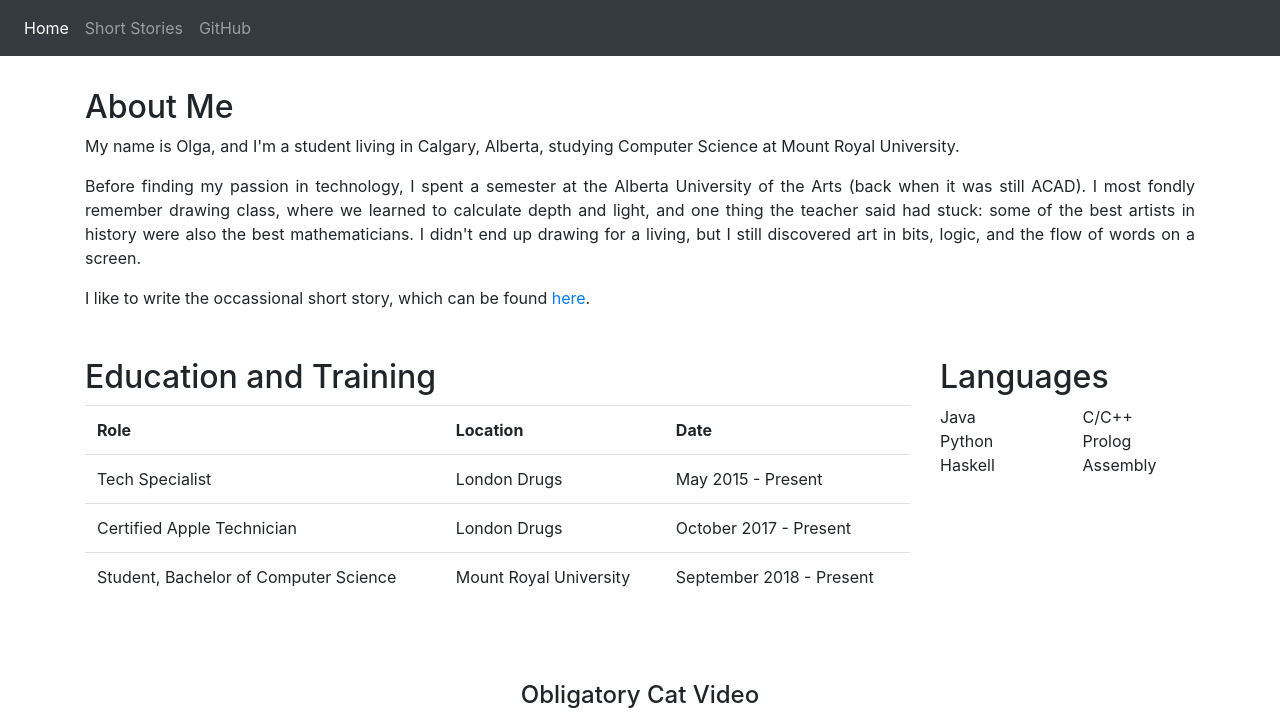
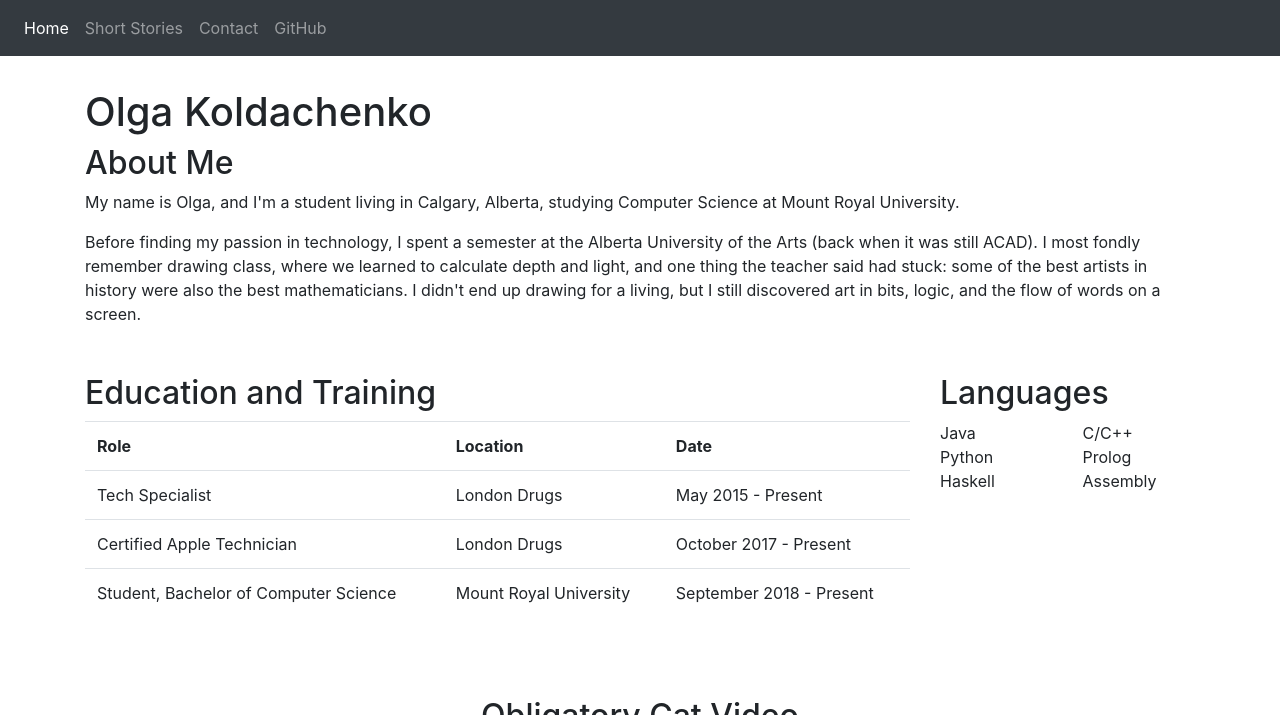
Before and after one commit to okold/homepage, a PHP site: page / in a window 1280 px wide. Shown: the top 715 px of the page. Run offline with PHP 8.4, Linux system fonts and the light colour scheme.

Commit message:
Web accessibility

```diff
--- a/index.html
+++ b/index.html
@@ -11,6 +11,7 @@
     <title>Olga Koldachenko</title>
 </head>
 <body>
+    <a href="#main" id="skipnav">Skip navigation.</a>
     <header>
         <nav class="navbar navbar-expand-sm navbar-dark bg-dark">
             <!--a class="navbar-brand" href="#">Navbar</a-->
@@ -21,10 +22,13 @@
             <div class="collapse navbar-collapse" id="navbarSupportedContent">
               <ul class="navbar-nav mr-auto">
                 <li class="nav-item active">
-                    <a class="nav-link active" href="index.html">Home <span class="sr-only">(current)</span></a>
+                    <a class="nav-link" href="index.html">Home <span class="sr-only">(current)</span></a>
                 </li>
                 <li class="nav-item">
                     <a class="nav-link" href="stories.html">Short Stories</a>
+                </li>
+                <li class="nav-item">
+                    <a class="nav-link" href="#contact">Contact</a>
                 </li>
                 <li class="nav-item">
                     <a class="nav-link" href="https://github.com/okold">GitHub</a>
@@ -33,13 +37,13 @@
             </div>
           </nav>
     </header>
-    <main class="container">
+    <main id="main" class="container">
+        <h1>Olga Koldachenko</h1>
         <div class="row">
             <article id="blurb" class="col-12">
                 <h2>About Me</h2>
                 <p>My name is Olga, and I'm a student living in Calgary, Alberta, studying Computer Science at Mount Royal University.</p>
                 <p>Before finding my passion in technology, I spent a semester at the Alberta University of the Arts (back when it was still ACAD). I most fondly remember drawing class, where we learned to calculate depth and light, and one thing the teacher said had stuck: some of the best artists in history were also the best mathematicians. I didn't end up drawing for a living, but I still discovered art in bits, logic, and the flow of words on a screen.</p>
-                <p>I like to write the occassional short story, which can be found <a href="stories.html" title="Stories">here</a>.</p>
             </article>
             <section id="education" class="col-sm-12 col-md-9">
                 <h2>Education and Training</h2>
@@ -78,17 +82,16 @@
                 </ul>
             </section>
             <section id="video" class="col-sm-12">
-                <h4 class="text-center">Obligatory Cat Video</h4>
+                <h2 class="text-center">Obligatory Cat Video</h2>
                 <!--Copied from Youtube video embed link width="560" height="315"-->
                 <figure class="d-flex flex-column align-items-center">
                     <iframe width="560" height="315" src="https://www.youtube.com/embed/Uf9DADAMrzM" allow="accelerometer; autoplay; encrypted-media; gyroscope; picture-in-picture" allowfullscreen></iframe>
                     <figcaption>His name is Saffron</figcaption>
                 </figure>
             </section>
-            <section class="col-sm-12">
+            <section id="contact" class="col-sm-12">
                 <h2>Contact</h2>
-                <form name="contact" action="mailto:okold525@mtroyal.ca">
-                    <fieldset class="form-group">
+                <form name="contact" class="form-group" action="mailto:okold525@mtroyal.ca">
                     <label for="subject" class="col-form-label">Subject*</label>
                     <input id="subject" name="subject" type="text" class="form-control" required>
                     <label for="email_body" class="col-form-label">Body Text*</label>
@@ -97,7 +100,6 @@
                         <button name="send" type="submit" class="btn btn-primary">Send</button>
                         <button name="reset" type="reset" class="btn btn-secondary">Reset</button>
                     </div>
-                    </fieldset>
                 </form>
             </section>
         </div>
--- a/stories.html
+++ b/stories.html
@@ -8,6 +8,7 @@
     <title>Short Stories</title>
 </head>
 <body>
+    <a href="#main" id="skipnav">Skip navigation.</a>
     <header>
         <nav class="navbar navbar-expand-sm navbar-dark bg-dark">
             <!--a class="navbar-brand" href="#">Navbar</a-->
@@ -24,6 +25,9 @@
                     <a class="nav-link" href="stories.html">Short Stories <span class="sr-only">(current)</span></a>
                 </li>
                 <li class="nav-item">
+                    <a class="nav-link" href="index.html#contact">Contact</a>
+                </li>
+                <li class="nav-item">
                     <a class="nav-link" href="https://github.com/okold">GitHub</a>
                 </li>
               </ul>
@@ -32,7 +36,7 @@
     </header>
     <main class="container">
         <section>
-            <h2>Short Stories</h2>
+            <h1>Short Stories</h1>
             <table class="table">
                 <tr>
                     <th>Title</th>
--- a/style.css
+++ b/style.css
@@ -7,6 +7,11 @@ body {
 
     --link-colour: #0070d8;
     --link-hover-colour: #2294ff;
+}
+
+#skipnav {
+    position: absolute;
+    left: -100em;
 }
 
 main {
@@ -19,10 +24,6 @@ section, article, #languages {
 
 #buttons {
     padding-top: 1rem;
-}
-
-p {
-    text-align: justify;
 }
 
 /* Return to top */
```
Also changed, not shown: stories/the_fixer.html (+6 -2 lines). Lines whose indentation alone changed are shown as unchanged.
